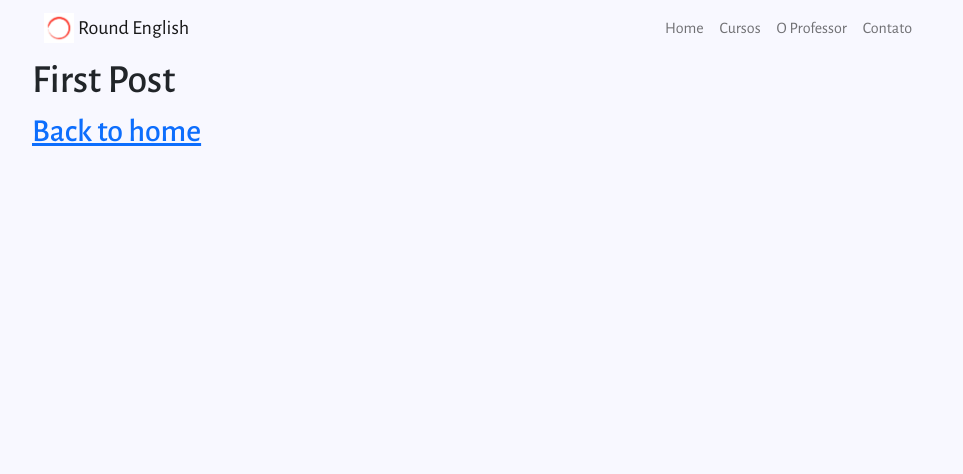
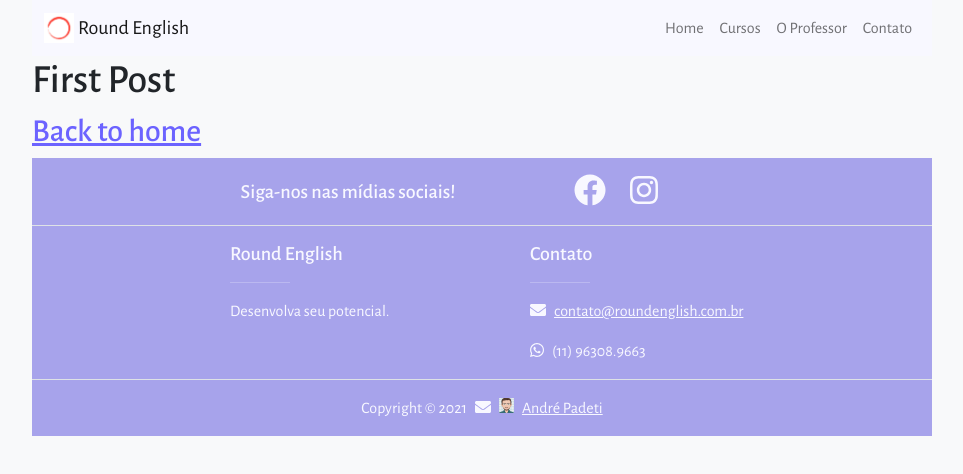
Before and after one commit to andrepadeti/round, a Next.js app: page /posts/first-post in a window 1280 px wide. Shown: the top 474 px of the page, without its empty margins (158-1121 px from the left). Built offline with nearby package versions, Linux system fonts and the light colour scheme.

Commit message:
footer component

```diff
--- a/components/card.jsx
+++ b/components/card.jsx
@@ -19,7 +19,7 @@ const Card = ({ title, text, link, image }) => {
             <h5 className="card-title">{title}</h5>
             <p className="card-text">{text}</p>
             <Link href={link}>
-              <button className="btn btn-primary">Saiba mais</button>
+              <button className="btn btn-primary text-light">Saiba mais</button>
             </Link>
           </div>
         </div>
--- a/components/cursos.jsx
+++ b/components/cursos.jsx
@@ -4,7 +4,7 @@ import SectionTitle from './sectionTitle'
 const Cursos = () => {
   return (
     <>
-      <SectionTitle title="Cursos" />
+      <SectionTitle title="Cursos" id='cursos' />
       <h4 className='fw-normal mb-5 w-75 m-auto'>
         Se você quer fechar negócio com o cliente estrangeiro, garantir a
         promoção no trabalho ou ter a oportunidade de viajar, então você está no
--- /dev/null
+++ b/components/footer.jsx
@@ -0,0 +1,60 @@
+import { FontAwesomeIcon } from '@fortawesome/react-fontawesome'
+import Image from 'next/image'
+
+const Footer = () => {
+  return (
+    <footer className="container-fluid" id='contato'>
+      <div className="row py-3 px-5 justify-content-center align-items-center bg-secondary text-light border-bottom">
+        <div className="col-md-4 col-sm-12 text-center text-md-left mb-4 mb-md-0">
+          <h5 className="mb-0">Siga-nos nas mídias sociais!</h5>
+        </div>
+        <div className="col-md-4 col-sm-12 text-center text-md-left pl-md-5">
+          <a href="https://www.facebook.com/roundenglish" className="me-4 text-light">
+            <FontAwesomeIcon icon={['fab', 'facebook']} size='2x' />
+          </a>
+          <a href="https://www.instagram.com/round.english" className='text-light'>
+            <FontAwesomeIcon icon={['fab', 'instagram']} size="2x" />
+          </a>
+        </div>
+      </div>
+
+      <div className="row pt-3 bg-secondary text-light justify-content-center border-bottom">
+        <div className="col-md-4 col-sm-12 ps-5 mb-4 mb-md-0">
+          <h5>Round English</h5>
+          <hr style={{ width: '60px' }} />
+          <p>Desenvolva seu potencial.</p>
+        </div>
+
+        <div className="col-md-4 col-sm-12 ps-5">
+          <h5>Contato</h5>
+          <hr style={{ width: '60px' }} />
+          <p>
+            <a href="mailto:cafe@gmail.com" className='text-light'>
+              <FontAwesomeIcon icon={['fa', 'envelope']} className="me-2" />
+              contato@roundenglish.com.br
+            </a>
+          </p>
+          <p>
+            <FontAwesomeIcon icon={['fab', 'whatsapp']} className="me-2" />
+            (11) 96308.9663
+          </p>
+        </div>
+      </div>
+
+      <div className="row py-3 bg-secondary text-light">
+        <div className="d-flex justify-content-center">
+          <div >
+            Copyright &#169; {new Date().getFullYear()}
+            <a href="mailto:andrepadeti@hotmail.com" className='text-light'>
+              <FontAwesomeIcon icon={['fa', 'envelope']} className="mx-2" />
+              <Image src='/images/avatar.png' width={15} height={15} layout='fixed' />
+              <span className="ms-2">André Padeti</span>
+            </a>
+          </div>
+        </div>
+      </div>
+    </footer>
+  )
+}
+
+export default Footer
--- a/components/hero.jsx
+++ b/components/hero.jsx
@@ -9,7 +9,7 @@ const Hero = () => {
           Venha estudar inglês com quem tem mais de 20 anos de experiência
           formando alunos para o mercado.
         </p>
-        <button type="button" className="btn btn-primary btn-lg">
+        <button type="button" className="btn btn-primary text-light btn-lg">
           Saiba mais
         </button>
       </div>
--- a/components/layout.jsx
+++ b/components/layout.jsx
@@ -1,6 +1,25 @@
 import Head from 'next/head'
+import Footer from './footer'
+import Navigation from './navbar'
 
-import Navigation from './navbar'
+// begin font awesome initialization
+// The following import prevents a Font Awesome icon server-side rendering bug,
+// where the icons flash from a very large icon down to a properly sized one:
+import '@fortawesome/fontawesome-svg-core/styles.css';
+// Prevent fontawesome from adding its CSS since we did it manually above:
+import { config } from '@fortawesome/fontawesome-svg-core';
+config.autoAddCss = false; /* eslint-disable import/first */
+
+import { library } from '@fortawesome/fontawesome-svg-core'
+import { fab } from '@fortawesome/free-brands-svg-icons'
+import {
+  faHeartBroken,
+  faEnvelope,
+  faBuilding,
+  faPhone,
+} from '@fortawesome/free-solid-svg-icons'
+library.add(faHeartBroken, faEnvelope, faBuilding, faPhone, fab)
+// end font awesome initialization
 
 const name = 'PadetiIT'
 export const siteTitle = 'Round English'
@@ -25,6 +44,7 @@ export default function Layout({ children, home }) {
       </Head>
       <Navigation />
       <main>{children}</main>
+      <Footer />
     </>
   )
 }
--- a/components/navbar.jsx
+++ b/components/navbar.jsx
@@ -6,7 +6,7 @@ import Image from 'next/image'
 const Navigation = () => {
   return (
     <>
-      <Navbar className='bg-nav' expand="md">
+      <Navbar className='bg-light' expand="md" sticky='top'>
         <div className="container bg-nav">
           <Navbar.Brand className="d-flex">
             <Image
@@ -24,13 +24,13 @@ const Navigation = () => {
               <Link href="/index">
                 <Nav.Link>Home</Nav.Link>
               </Link>
-              <Link href="/cursos">
+              <Link href="#cursos" passHref>
                 <Nav.Link>Cursos</Nav.Link>
               </Link>
-              <Link href="/about">
+              <Link href="#about" passHref>
                 <Nav.Link>O Professor</Nav.Link>
               </Link>
-              <Link href="/contact">
+              <Link href="#contato" passHref>
                 <Nav.Link>Contato</Nav.Link>
               </Link>
             </Nav>
--- a/components/profile.jsx
+++ b/components/profile.jsx
@@ -4,7 +4,7 @@ import SectionTitle from './sectionTitle'
 const Profile = () => {
   return (
     <>
-      <SectionTitle title="O Professor" />
+      <SectionTitle title="O Professor" id='about' />
       <div className="d-flex flex-wrap flex-md-nowrap justify-content-center align-items-start align-items-md-center p-3">
         <div className="flex-shrink-1 pe-2">
           <p>Olá,</p>
--- a/components/sectionTitle.jsx
+++ b/components/sectionTitle.jsx
@@ -1,5 +1,5 @@
-const SectionTitle = ({ title }) => {
-  return <h1 className="text-center mt-5 mb-4">{title}</h1>
+const SectionTitle = ({ title, id }) => {
+  return <h1 id={id} className="text-center mt-5 mb-4">{title}</h1>
 }
 
 export default SectionTitle
--- a/package.json
+++ b/package.json
@@ -8,6 +8,11 @@
     "start": "next start"
   },
   "dependencies": {
+    "@fortawesome/fontawesome-svg-core": "^1.2.34",
+    "@fortawesome/free-brands-svg-icons": "^5.15.2",
+    "@fortawesome/free-regular-svg-icons": "^5.15.2",
+    "@fortawesome/free-solid-svg-icons": "^5.15.2",
+    "@fortawesome/react-fontawesome": "^0.1.14",
     "bootstrap": "^5.0.0-beta1",
     "next": "^10.0.0",
     "react": "17.0.1",
--- a/styles/_custom-bootstrap.scss
+++ b/styles/_custom-bootstrap.scss
@@ -1,5 +1,14 @@
+$primary: #6c63ff;
+$secondary: #a7a3eb;
+
+$custom-colors: (
+  "light": ghostwhite,
+);
+
 @import 'node_modules/bootstrap/scss/functions';
 @import 'node_modules/bootstrap/scss/variables';
+
+$theme-colors: map-merge($theme-colors, $custom-colors);
 
 $font-sizes: (
   1: $h1-font-size,
--- a/styles/global.scss
+++ b/styles/global.scss
@@ -6,9 +6,5 @@
 body {
   max-width: 900px;
   margin: 0 auto;
-  background-color: ghostwhite;
+  background-color: $light;
 }
-
-.bg-nav {
-  background-color: 'black';
-}
```
Also changed, not shown: public/vercel.svg (deleted), 1 other file (tests, documents, lock files or other folders).
